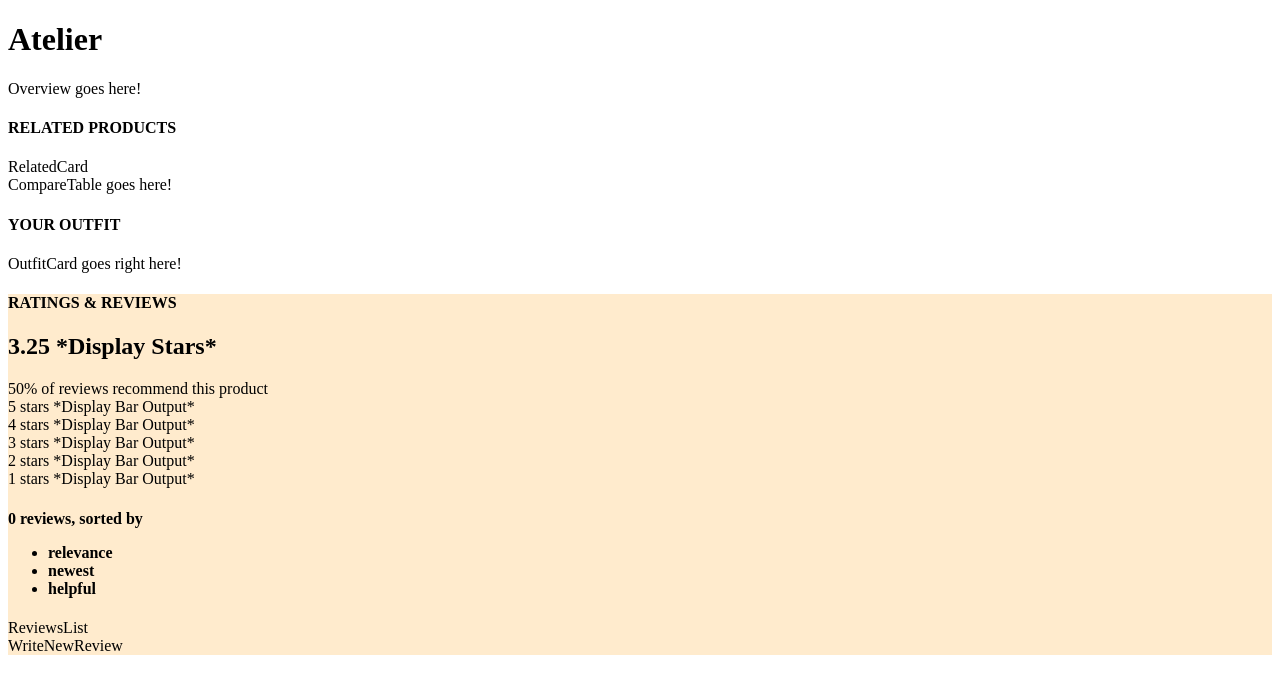
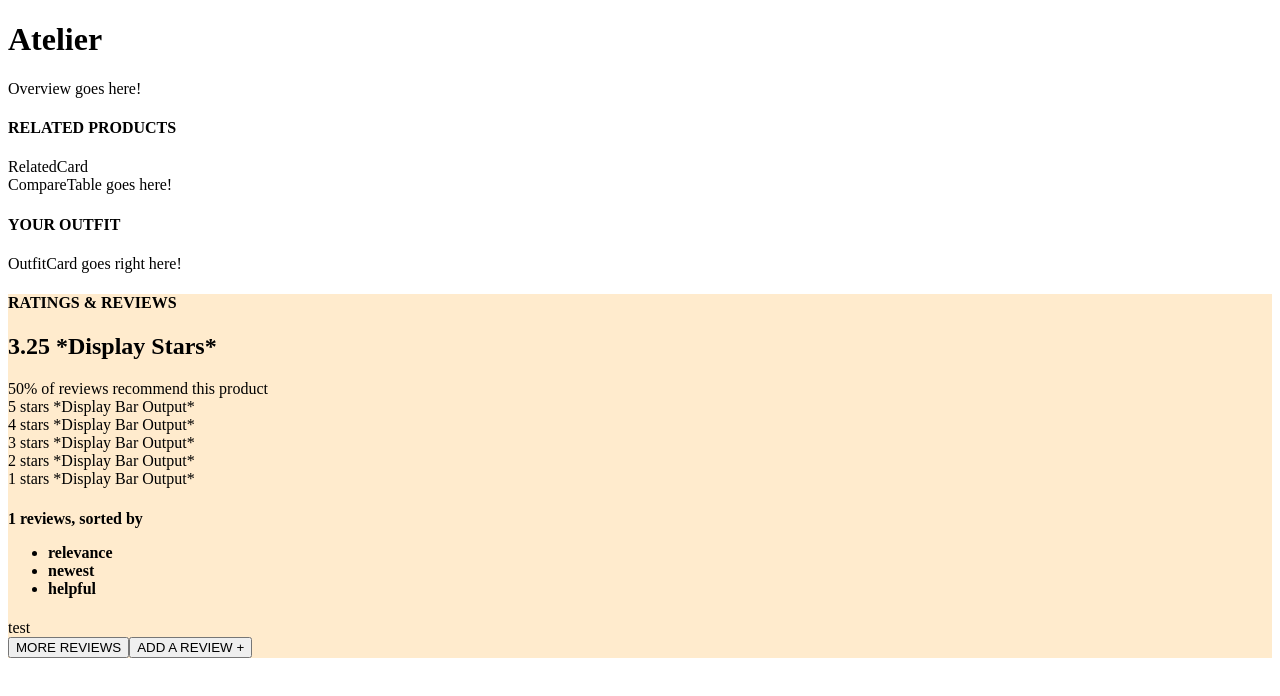
Before and after one commit to CCT-Engineering/Amorey, a React app: page / in a window 1280 px wide. Shown: the top 696 px of the page. Built offline with nearby package versions, Linux system fonts and the light colour scheme.

Commit message:
relocate add a review component

```diff
--- a/client/src/components/RatingsReviews/Index.jsx
+++ b/client/src/components/RatingsReviews/Index.jsx
@@ -1,5 +1,4 @@
 import React from 'react';
-import WriteNewReview from './WriteNewReview.jsx';
 import ReviewsList from './ReviewsList.jsx';
 import Sorting from './Sorting.jsx';
 import RatingBreakdown from './RatingBreakdown.jsx';
@@ -62,15 +61,15 @@
 const Index = () => {
   const [meta, setMeta] = React.useState(metaData);
   const [reviews, setReviews] = React.useState(reviewData);
+  console.log(reviews[0].results);
 
   return (
     <div>
       <h4>RATINGS & REVIEWS</h4>
       <div><RatingBreakdown ratings={meta.ratings} recommended={meta.recommended}/></div>
       <div><ProductBreakdown characteristics={meta.characteristics}/></div>
-      <div><Sorting numberOfReviews={reviews.results ? reviews.results : false}/></div>
+      <div><Sorting numberOfReviews={reviews[0].results}/></div>
       <div><ReviewsList reviews={reviews.results}/></div>
-      <div><WriteNewReview/></div>
     </div>
   );
 };
--- a/client/src/components/RatingsReviews/ProductBreakdown.jsx
+++ b/client/src/components/RatingsReviews/ProductBreakdown.jsx
@@ -6,7 +6,7 @@
 };
 
 const ProductBreakdown = ({characteristics}) => {
-  console.log(characteristics);
+
   return (
     <div>
       {Object.keys(characteristics).map((key, index) => {
--- a/client/src/components/RatingsReviews/ReviewsList.jsx
+++ b/client/src/components/RatingsReviews/ReviewsList.jsx
@@ -1,10 +1,13 @@
 import React from 'react';
+import WriteNewReview from './WriteNewReview.jsx';
 
-const ReviewsList = () => {
-
+const ReviewsList = ({reviews}) => {
+  console.log(reviews);
   return (
-    <div>
-      ReviewsList
+    <div>test
+      <div>{reviews}</div>
+      <button>MORE REVIEWS</button>
+      <button>ADD A REVIEW +</button>
     </div>
   );
 };
--- a/client/src/components/RatingsReviews/Sorting.jsx
+++ b/client/src/components/RatingsReviews/Sorting.jsx
@@ -1,10 +1,10 @@
 import React from 'react';
 
 const Sorting = ({numberOfReviews}) => {
-  // numberOfReviews ? console.log(numberOfReviews) : console.log('none');
+
   return (
     <div>
-      <h4>{numberOfReviews ? numberOfReviews.length : 0} reviews, sorted by
+      <h4>{numberOfReviews.length} reviews, sorted by
         <ul>
           <li>relevance</li>
           <li>newest</li>
```
Also changed, not shown: 1 other file (tests, documents, lock files or other folders).
